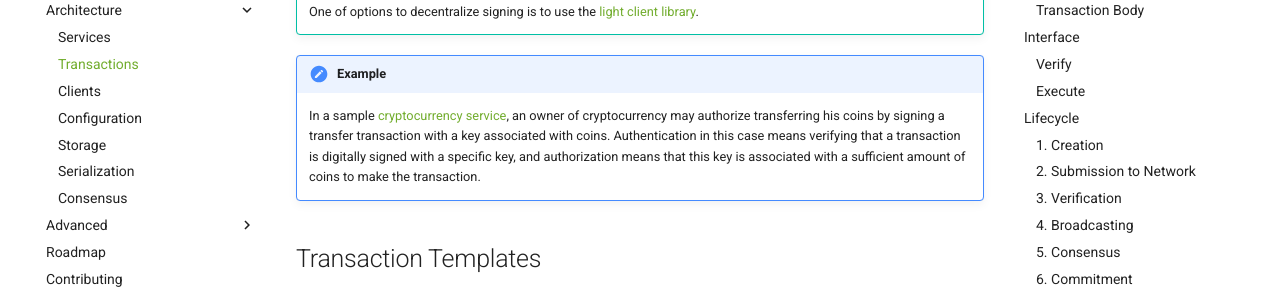
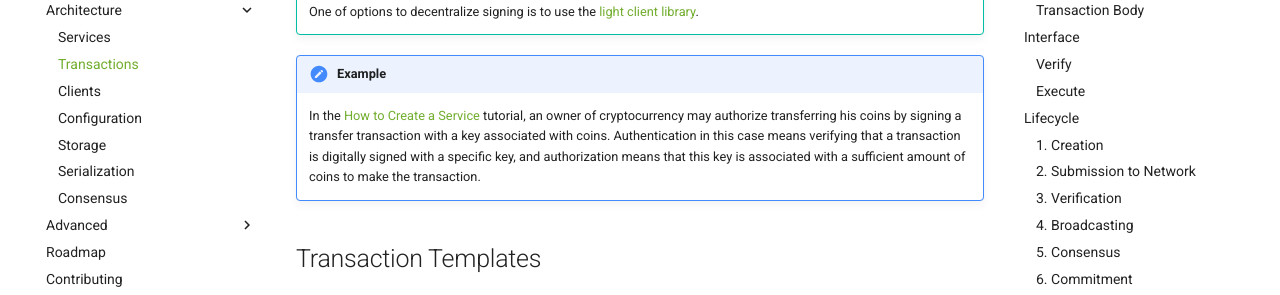
Before and after one commit to exonum/exonum-doc, an MkDocs documentation site: the page built from src/architecture/transactions.md, in a window 1280 px wide and 900 px high, scrolled down 743 px. Shown: the part 152-447 px from the top of the window. Built offline with MkDocs 1.6.1 and Material for MkDocs 9.7.7, drawn with Linux system fonts in a browser that asks for light colours; comment, search, counter and statistics services are not loaded; old or Windows-style settings are respelled for this version of MkDocs; some of the changed text lies outside the part shown.

Commit message:
Change links and title for tutorials

```diff
--- a/mkdocs.yml
+++ b/mkdocs.yml
@@ -51,11 +51,11 @@
     # Installation guide
     - 'Install': 'get-started/install.md'
     # Writing one's first Exonum service
-    - 'Create Service': 'get-started/create-service.md'
+    - 'Tutorial: Create Service': 'get-started/create-service.md'
     # Testing one's first Exonum service
-    - 'Test Service': 'get-started/test-service.md'
+    - 'Tutorial: Test Service': 'get-started/test-service.md'
     # An advanced tutorial for building a cryptocurrency services
-    - 'Service with Data Proofs': 'get-started/data-proofs.md'
+    - 'Tutorial: Data Proofs': 'get-started/data-proofs.md'
     - 'Java Binding User Guide': 'get-started/java-binding.md'
   - 'Architecture':
     # Includes guidelines for services
--- a/src/architecture/transactions.md
+++ b/src/architecture/transactions.md
@@ -42,7 +42,7 @@
     the [light client library](https://github.com/exonum/exonum-client).
 
 !!! note "Example"
-    In a sample [cryptocurrency service][cryptocurrency],
+    In the [How to Create a Service][demo-service] tutorial,
     an owner of cryptocurrency may authorize transferring his coins by signing
     a transfer transaction with a key associated with coins. Authentication
     in this case means verifying that a transaction is digitally signed with
@@ -111,8 +111,8 @@
 according to the transaction specification in the service.
 
 !!! note "Example"
-    The body of `TxTransfer` transaction type in the sample cryptocurrency service
-    is structured as follows:
+    The body of `TxTransfer` transaction type in the tutorial on creating a
+    service is structured as follows:
 
     | Field      | Binary format | Binary offset | JSON       |
     |------------|:-------------:|--------------:|:----------:|
@@ -157,7 +157,7 @@
 included into the blockchain.
 
 !!! note "Example"
-    In [the cryptocurrency service][cryptocurrency],
+    In the [How to Create a Service][demo-service] tutorial,
     `TxTransfer.verify` checks the digital signature and ensures that
     the sender of coins is not the same as the receiver.
 
@@ -180,7 +180,7 @@
     the block with the given transaction is committed into the blockchain.
 
 !!! note "Example"
-    In the sample cryptocurrency service, `TxTransfer.execute` verifies
+    In the tutorial on creating a service, `TxTransfer.execute` verifies
     that the sender’s and recipient’s accounts exist and the sender has enough
     coins to complete the transfer. If these conditions hold, the sender’s
     balance of coins is decreased and the recipient’s one is increased by the amount
@@ -300,7 +300,7 @@
 
 !!! note
     As a downside, `verify` cannot perform any checks that depend on the blockchain
-    state. For example, in the cryptocurrency service, `TxTransfer.verify`
+    state. For example, in the tutorial on creating a service, `TxTransfer.verify`
     cannot check whether the sender has sufficient amount of coins to transfer.
 
 ### Sequential Consistency
@@ -318,8 +318,7 @@
 transaction from the blockchain and apply it to the blockchain state again.
 
 !!! note "Example"
-    Assume Alice pays Bob 10 coins using
-    [the sample cryptocurrency service][cryptocurrency].
+    Assume Alice pays Bob 10 coins using the [demo service][demo-service].
     Non-replayability prevents Bob from taking Alice’s transaction and submitting
     it to the network again to get extra coins.
 
@@ -336,14 +335,14 @@
     an additional field to distinguish among transactions with the same
     set of parameters. This field needs to have a sufficient length (e.g., 8 bytes)
     and can be generated deterministically (e.g., via a counter) or
-    (pseudo-)randomly. See `TxTransfer.seed` in the cryptocurrency service
-    as an example.
+    (pseudo-)randomly. See `TxTransfer.seed` in the tutorial on creating a
+    service as an example.
 
 [wiki:acid]: https://en.wikipedia.org/wiki/ACID
 [wiki:order]: https://en.wikipedia.org/wiki/Total_order
 [wiki:pki]: https://en.wikipedia.org/wiki/Public_key_infrastructure
 [wiki:idempotent]: https://en.wikipedia.org/wiki/Idempotence
-[cryptocurrency]: https://github.com/exonum/exonum/blob/master/examples/cryptocurrency
+[demo-service]: https://github.com/exonum/exonum/blob/master/examples/demo-service
 [core-tx]: https://github.com/exonum/exonum/blob/master/exonum/src/blockchain/service.rs
 [rust-trait]: https://doc.rust-lang.org/book/first-edition/traits.html
 [mdn:safe-int]: https://developer.mozilla.org/en-US/docs/Web/JavaScript/Reference/Global_Objects/Number/isSafeInteger
```
Also changed, not shown: src/architecture/serialization.md (+20 -21 lines), src/architecture/services.md (+10 -10 lines), src/architecture/storage.md (+1 -1 lines), src/es.md (+1 -1 lines), src/get-started/create-service.md (+7 -7 lines), src/get-started/data-proofs.md (+11 -11 lines), src/get-started/install.md (+3 -2 lines), src/get-started/test-service.md (+5 -5 lines), src/get-started/what-is-exonum.md (+2 -2 lines), src/index.md (+3 -3 lines), src/jp.md (+1 -1 lines).
